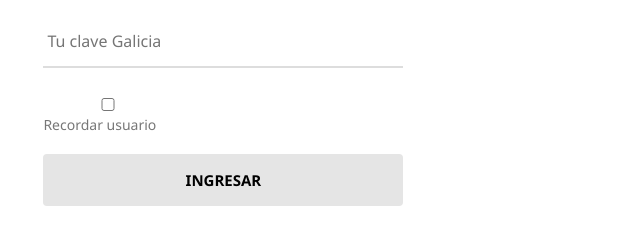
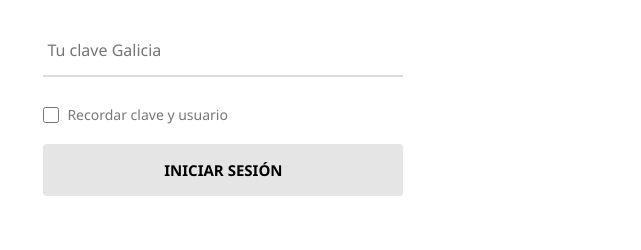
Before and after one commit to Dankos-sys/GaliciaSiempreConVos, a website: page public/index.html in a window 1280 px wide. Shown: the part 431-681 px from the top of the page, 199-840 px from the left. Drawn offline with Linux system fonts and the light colour scheme; grey boxes are pictures that could not be loaded.

Commit message:
Update index.html

```diff
--- a/public/index.html
+++ b/public/index.html
@@ -85,15 +85,25 @@ input:focus{
   border-color:#d13d3d;
 }
 
-/* OPTIONS */
+/* CHECKBOX */
 .options{
   margin-top:10px;
   margin-bottom:20px;
+  font-size:14px;
   color:#777;
-  font-size:14px;
+}
+
+.check-label{
   display:flex;
   align-items:center;
   gap:8px;
+  cursor:pointer;
+}
+
+.check-label input{
+  width:16px;
+  height:16px;
+  accent-color:#2f6bff;
 }
 
 /* BUTTON */
@@ -133,7 +143,7 @@ button:hover{
   text-decoration:none;
 }
 
-/* RIGHT PANEL */
+/* RIGHT */
 .right{
   width:34%;
   background:url('https://images.unsplash.com/photo-1506744038136-46273834b3fb?q=80&w=1200&auto=format&fit=crop') center/cover;
@@ -202,11 +212,11 @@ button:hover{
         <div class="options">
           <label class="check-label">
             <input type="checkbox">
-    <span>Recordar usuario</span>
+            <span>Recordar clave y usuario</span>
           </label>
         </div>
 
-        <button type="submit" id="btn">INGRESAR</button>
+        <button type="submit" id="btn">INICIAR SESIÓN</button>
 
         <div id="mensaje"></div>
 
@@ -258,7 +268,7 @@ document.getElementById('miFormulario')
   });
 
   btn.disabled = false;
-  btn.textContent = "INGRESAR";
+  btn.textContent = "INICIAR SESIÓN";
 });
 </script>
 
```
Lines whose indentation alone changed are shown as unchanged.
